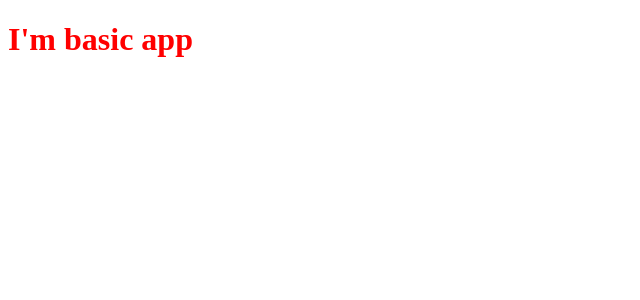
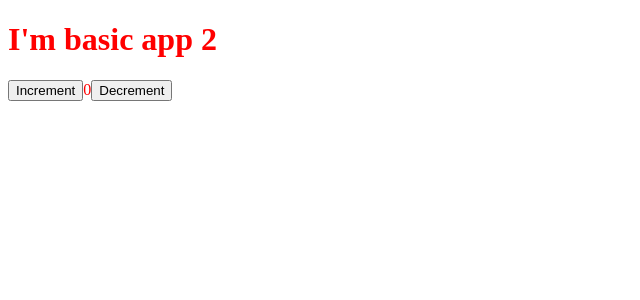
Before and after one commit to RubyWave/rush-industry-2, a React app: page / in a window 1280 px wide. Shown: the top 300 px of the page, without its empty margins (0-640 px from the left). Built offline with nearby package versions, Linux system fonts and the light colour scheme.

Commit message:
added super basic Redux store

```diff
--- a/package.json
+++ b/package.json
@@ -9,13 +9,14 @@
     "build:dev": "webpack --mode=development",
     "build:prod": "webpack --mode=production --node-env=production",
     "watch": "webpack --watch",
-    "serve": "webpack serve",
+    "start": "webpack serve",
     "lint": "eslint . --ext .ts --ext .tsx"
   },
   "keywords": [],
   "author": "",
   "license": "ISC",
   "devDependencies": {
+    "@reduxjs/toolkit": "^1.9.5",
     "@types/node": "^20.6.0",
     "@types/react": "^18.2.21",
     "@types/react-dom": "^18.2.7",
--- a/public/index.html
+++ b/public/index.html
@@ -3,7 +3,7 @@
 <html lang="en">
   <head>
     <meta charset="utf-8">
-    <title>Own base project</title>
+    <title>Rush Industries 2</title>
   </head>
   <body>
     <div id="root"></div>
--- a/src/ts/App.tsx
+++ b/src/ts/App.tsx
@@ -1,7 +1,10 @@
+import { Counter } from "./features/counter/Counter";
+
 function App() {
 	return (
 		<div className="app">
-			<h1>I&apos;m basic app</h1>
+			<h1>I&apos;m basic app 2</h1>
+			<Counter />
 		</div>
 	);
 }
--- /dev/null
+++ b/src/ts/features/counter/Counter.tsx
@@ -0,0 +1,28 @@
+import { useAppSelector, useAppDispatch } from "../../hooks";
+import { decrement, increment } from "./counterSlice";
+
+export function Counter() {
+	// The `state` arg is correctly typed as `RootState` already
+	const count = useAppSelector((state) => state.counter.value);
+	const dispatch = useAppDispatch();
+
+	return (
+		<div>
+			<div>
+				<button
+					aria-label="Increment value"
+					onClick={() => dispatch(increment())}
+				>
+					Increment
+				</button>
+				<span>{count}</span>
+				<button
+					aria-label="Decrement value"
+					onClick={() => dispatch(decrement())}
+				>
+					Decrement
+				</button>
+			</div>
+		</div>
+	);
+}
--- /dev/null
+++ b/src/ts/features/counter/counterSlice.ts
@@ -0,0 +1,37 @@
+import { createSlice, PayloadAction } from "@reduxjs/toolkit";
+import type { RootState } from "../../store";
+
+// Define a type for the slice state
+interface CounterState {
+	value: number;
+}
+
+// Define the initial state using that type
+const initialState: CounterState = {
+	value: 0,
+};
+
+export const counterSlice = createSlice({
+	name: "counter",
+	// `createSlice` will infer the state type from the `initialState` argument
+	initialState,
+	reducers: {
+		increment: (state) => {
+			state.value += 1;
+		},
+		decrement: (state) => {
+			state.value -= 1;
+		},
+		// Use the PayloadAction type to declare the contents of `action.payload`
+		incrementByAmount: (state, action: PayloadAction<number>) => {
+			state.value += action.payload;
+		},
+	},
+});
+
+export const { increment, decrement, incrementByAmount } = counterSlice.actions;
+
+// Other code such as selectors can use the imported `RootState` type
+export const selectCount = (state: RootState) => state.counter.value;
+
+export default counterSlice.reducer;
--- /dev/null
+++ b/src/ts/hooks.ts
@@ -0,0 +1,6 @@
+import { TypedUseSelectorHook, useDispatch, useSelector } from "react-redux";
+import type { RootState, AppDispatch } from "./store";
+
+// Use throughout your app instead of plain `useDispatch` and `useSelector`
+export const useAppDispatch: () => AppDispatch = useDispatch;
+export const useAppSelector: TypedUseSelectorHook<RootState> = useSelector;
--- a/src/ts/index.tsx
+++ b/src/ts/index.tsx
@@ -1,12 +1,16 @@
 import React from "react";
 import { createRoot } from "react-dom/client";
 import App from "./App";
+import { store } from "./store";
+import { Provider } from "react-redux";
 
 const container = document.getElementById("root")!;
 const root = createRoot(container);
 
 root.render(
 	<React.StrictMode>
-		<App />
+		<Provider store={store}>
+			<App />
+		</Provider>
 	</React.StrictMode>,
 );
--- /dev/null
+++ b/src/ts/store.ts
@@ -0,0 +1,13 @@
+import { configureStore } from "@reduxjs/toolkit";
+import counterReducer from "./features/counter/counterSlice";
+
+export const store = configureStore({
+	reducer: {
+		counter: counterReducer,
+	},
+});
+
+// Infer the `RootState` and `AppDispatch` types from the store itself
+export type RootState = ReturnType<typeof store.getState>;
+// Inferred type: {posts: PostsState, comments: CommentsState, users: UsersState}
+export type AppDispatch = typeof store.dispatch;
```
